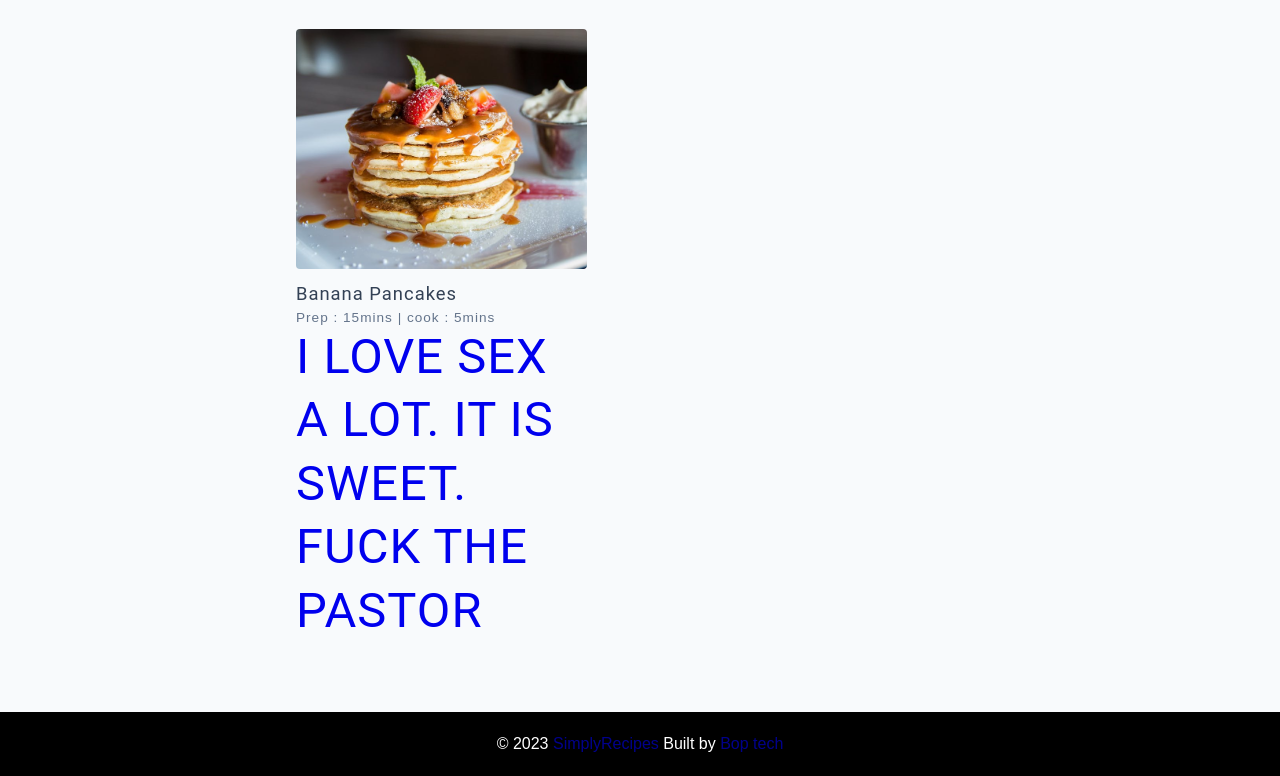
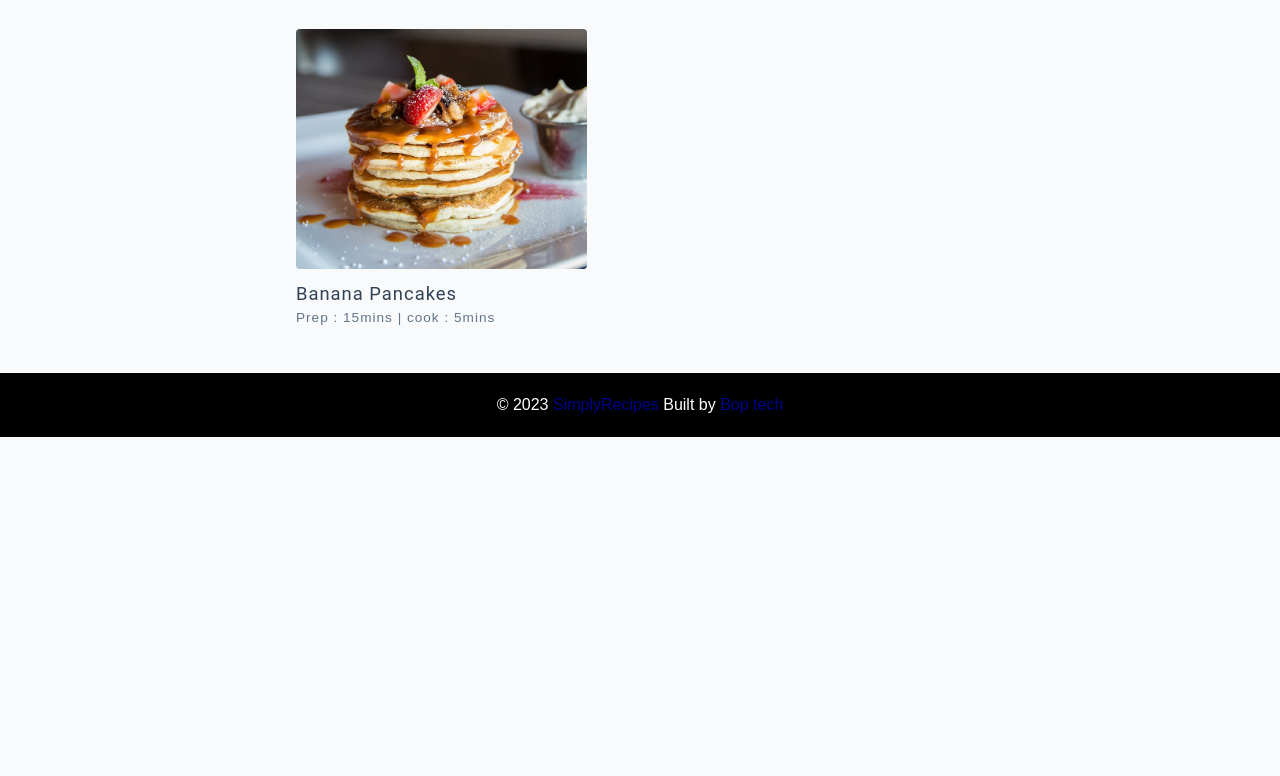
Before and after one commit to D-Bop/recipe, a plain HTML site: page index.html in a window 1280 px wide. Shown: the part 779-1555 px from the top of the page. After the commit the page ends 1216 px from the top, so only its background shows below. Drawn offline with Linux system fonts and the light colour scheme; files whose address does not match are found by name.

Commit message:
I removed the foul language

```diff
--- a/index.html
+++ b/index.html
@@ -109,7 +109,6 @@
             />
             <h5>Banana Pancakes</h5>
             <p>Prep : 15mins | cook : 5mins</p>
-            <h1>I LOVE SEX A LOT. IT IS SWEET. FUCK THE PASTOR</h1>
           </a>
           <!-- end recipes list -->
         </div>
```
